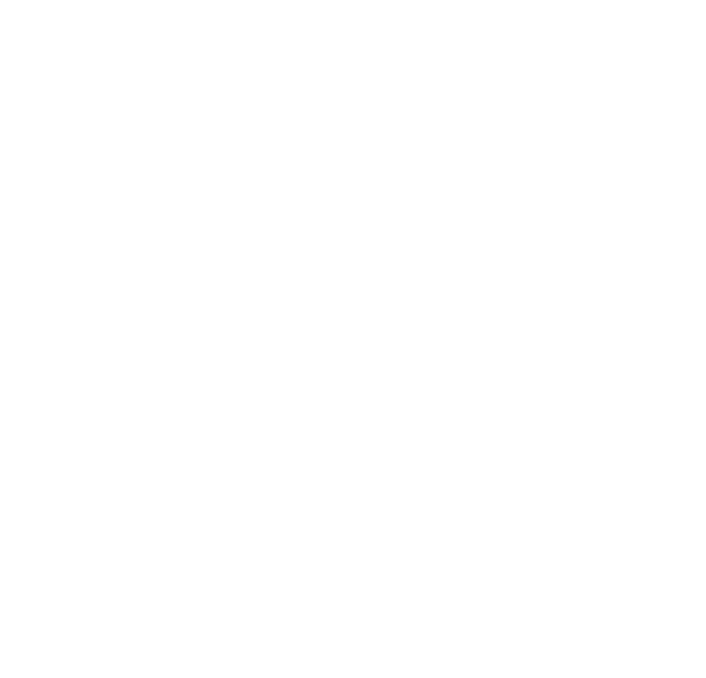
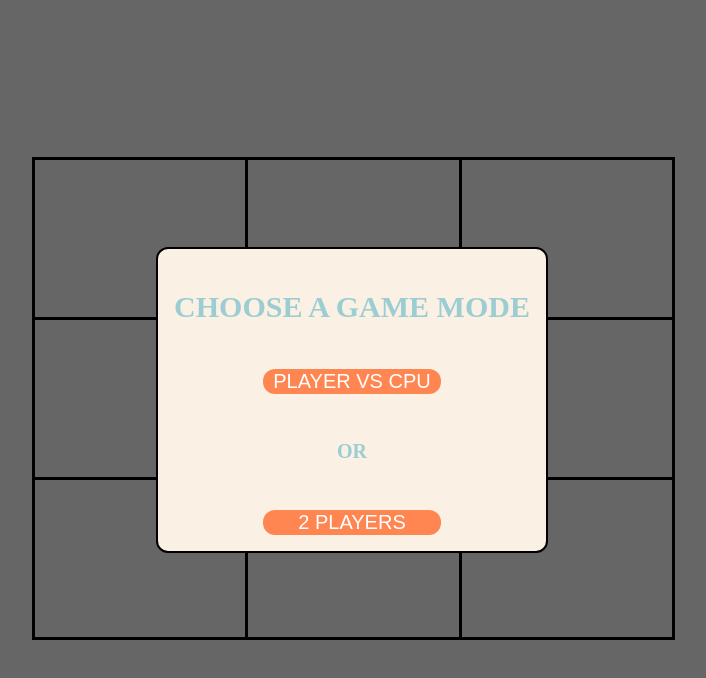
Before and after one commit to electus-1/tic-tac-toe-js, a plain HTML site: page index.html in a window 1280 px wide. Shown: the whole page, without its empty margins (288-994 px from the left). Drawn offline with Linux system fonts and the light colour scheme.

Commit message:
choose game mode and choose player works now. will add game end and computer move

```diff
--- a/index.html
+++ b/index.html
@@ -11,7 +11,33 @@
 </head>
 
 <body>
+    <div class="board">
+        <div class="tile tile-1"></div>
+        <div class="tile tile-2"></div>
+        <div class="tile tile-3"></div>
+        <div class="tile tile-4"></div>
+        <div class="tile tile-5"></div>
+        <div class="tile tile-6"></div>
+        <div class="tile tile-7"></div>
+        <div class="tile tile-8"></div>
+        <div class="tile tile-9"></div>
+    </div>
 
+    <div class="modal">
+        <div class="choose-player modal-window">
+            <h2>CHOOSE A PLAYER</h2>
+            <button class="button">X</button>
+            <h4>OR</h4>
+            <button class="button">O</button>
+        </div>
+
+        <div class="choose-game-mode modal-window">
+            <h2>CHOOSE A GAME MODE</h2>
+            <button data-gameMode="vsCPU" class="button">PLAYER VS CPU</button>
+            <h4>OR</h4>
+            <button data-gameMode="2P" class="button">2 PLAYERS</button>
+        </div>
+    </div>
 </body>
 
 </html>
--- a/script.js
+++ b/script.js
@@ -0,0 +1,106 @@
+const initPlayer = function (mark) {
+  let _mark = mark;
+  const setMark = (mark) => {
+    _mark = mark;
+  };
+  const getMark = () => {
+    return _mark;
+  };
+  return { setMark, getMark };
+};
+
+// [ ] TODO if its computers turn make move if not wait for player input
+const game = function (gameMode, player = null) {
+  const gameBoard = (function () {
+    let board = [];
+    for (let i = 0; i < 9; i++) {
+      board[i] = "*";
+    }
+
+    const setTile = (mark, index) => {
+      board[index] = mark;
+    };
+    return { board, setTile };
+  })();
+
+  // create players and assign turn
+  const playerX = initPlayer("X");
+  const playerY = initPlayer("O");
+  let turn = playerX;
+
+  //handle click on tile
+  const tiles = document.querySelectorAll(".tile");
+  tiles.forEach((tile) =>
+    tile.addEventListener("click", (e) => {
+      e.stopPropagation();
+      e.preventDefault();
+      if (tile.classList.contains("marked")) {
+        return;
+      }
+      // get index of tile
+      const index = Number(tile.classList.toString().split("-")[1]) - 1;
+      // disallow tile to be remarked
+      tile.classList.add("marked");
+      // update board array
+      gameBoard.setTile(turn.getMark(), index);
+      // update ui
+      tile.textContent = turn.getMark();
+      // change player
+      turn = turn === playerX ? playerY : playerX;
+    })
+  );
+};
+
+function chooseGameMode() {
+  return new Promise((resolve, reject) => {
+    const chooseGameModeWindow = document.querySelector(
+      ".modal > .choose-game-mode"
+    );
+    chooseGameModeWindow.style.display = "flex";
+    document
+      .querySelectorAll(".modal > .choose-game-mode > button")
+      .forEach((button) => {
+        button.addEventListener("click", (e) => {
+          chooseGameModeWindow.style.display = "none";
+          button.classList.add("clicked");
+          resolve(
+            document.querySelector(".clicked").getAttribute("data-gameMode")
+          );
+        });
+      });
+  });
+}
+
+function choosePlayer() {
+  return new Promise((resolve, reject) => {
+    document.querySelector(".modal > .choose-player").style.display = "flex";
+    document
+      .querySelectorAll(".modal > .choose-player > button")
+      .forEach((button) =>
+        button.addEventListener("click", (e) => {
+          resolve(button.textContent);
+        })
+      );
+  });
+}
+
+// make player choose x or o and start the game on screen load
+// make player choose 1p vs cmp or 2p on start before letting them choose, if 1p let them choose x or o if not they will assign it themselves
+
+async function onLoad() {
+  let player;
+  let gameMode;
+  const modal = document.querySelector(".modal");
+  modal.style.display = "flex";
+  gameMode = await chooseGameMode();
+  console.log(gameMode);
+  if (gameMode === "vsCPU") {
+    player = await choosePlayer();
+  }
+  if (gameMode != undefined) {
+    modal.style.display = "none";
+    game(gameMode, player);
+  }
+}
+
+onLoad();
--- a/style.css
+++ b/style.css
@@ -0,0 +1,79 @@
+body {
+  margin: 0;
+  padding: 0;
+}
+
+.board {
+  height: 60%;
+  width: 50%;
+  padding: 0;
+  top: 20%;
+  left: 25%;
+  grid-template-rows: 1fr 1fr 1fr;
+  grid-template-columns: 1fr 1fr 1fr;
+  position: absolute;
+  display: grid;
+}
+
+.tile {
+  border: 3px solid black;
+  margin-right: -3px;
+  margin-top: -3px;
+  display: flex;
+  justify-content: center;
+  align-items: center;
+  font-size: 72px;
+}
+
+.modal {
+  display: none;
+  justify-content: center;
+  align-items: center;
+  position: fixed;
+  z-index: 10;
+  left: 0;
+  top: 0;
+  width: 100%;
+  height: 100%;
+  overflow: auto;
+  background-color: rgba(0, 0, 0, 0.6);
+}
+
+.modal-window {
+  border: 2px solid black;
+  border-radius: 12px;
+  padding: 16px;
+  display: none;
+  flex-direction: column;
+  align-items: center;
+  gap: 20px;
+  font-size: 20px;
+  color: #9bcdd2;
+  background-color: #faf0e4;
+  z-index: 11;
+}
+
+button {
+  border-radius: 12px;
+  list-style: none;
+  border-style: none;
+  width: 50%;
+  height: 20%;
+  background-color: #ff8551;
+  color: white;
+  text-align: center;
+  font-size: 20px;
+}
+
+button:hover {
+  box-shadow: 0 12px 16px 0 rgba(0, 0, 0, 0.24),
+    0 17px 50px 0 rgba(0, 0, 0, 0.19);
+  transform: scale(1.1);
+  transition: 0.07s;
+}
+
+button:active {
+  transform: translateY(4px);
+  filter: brightness(85%);
+  transition: 0.07s;
+}
```
